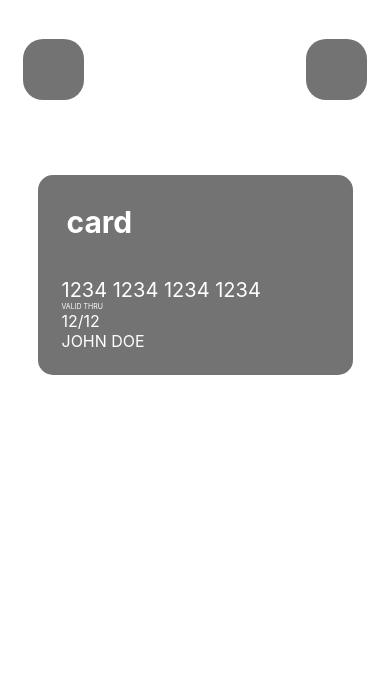
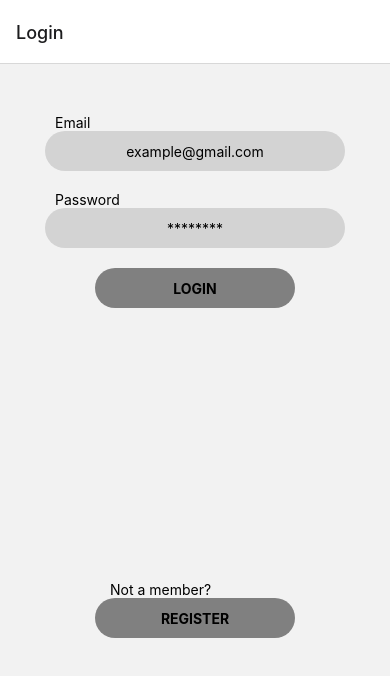
Before and after one commit to AurenSmith/PaymentProject, a React Native app: screen / in a window 390 px wide. Shown: the top 676 px of the page. Built offline with nearby package versions, Linux system fonts and the light colour scheme.

Commit message:
added screens
added navigation, added login register& next screens

```diff
--- a/App.js
+++ b/App.js
@@ -1,12 +1,118 @@
+import { NavigationContainer } from '@react-navigation/native';
+import { createNativeStackNavigator } from '@react-navigation/native-stack';
+import Checkbox from 'expo-checkbox';
 import { StatusBar } from 'expo-status-bar';
-import { StyleSheet, Text, View, TouchableOpacity, PanResponder, Animated } from 'react-native';
-import { useState, useRef } from 'react';
-import { FontAwesome } from '@expo/vector-icons';
-
+import { useState } from 'react';
+import { StyleSheet, Text, View, Button, TextInput, TouchableOpacity, Alert} from 'react-native';
 // assets or other files
 import { styles } from "./Style";
 import CardAsset from "./CardAsset";
 
+
+function LoginScreen({navigation}){
+
+//  const [name, setName] = useState('');
+
+
+  return (
+
+    <View style={styles.container}>
+      <View style={styles.login}>
+        <Text style={styles.inputLabel}>Email</Text>
+        <TextInput
+        style={styles.input}
+        placeholder='example@gmail.com'
+        // onChangeText = {(val) => setName(val)}
+        />
+        <Text style={styles.inputLabel}>Password</Text>
+        <TextInput
+        style={styles.input}
+        placeholder='********'
+        />
+      </View>
+
+          <TouchableOpacity
+            style={styles.button}
+            onPress={() => navigation.navigate('Next')}
+          >
+          <Text style={styles.buttonText}>LOGIN</Text>
+          </TouchableOpacity>
+
+        <View style={styles.register}>
+          <Text style={styles.registerText}>Not a member?</Text>
+          <TouchableOpacity
+            style={styles.button}
+            onPress={()=>navigation.navigate('Register')}
+            >
+            <Text style={styles.buttonText}>REGISTER</Text>
+          </TouchableOpacity>
+        </View>
+    </View>
+
+
+  );
+}
+function RegisterScreen({navigation, route}){
+  const [isChecked, setChecked] = useState(false);
+  return (
+    <View style={styles.container}>
+      <View style={styles.registerDetails}>
+        <Text style={styles.inputLabel}>Email</Text>
+        <TextInput
+        style={styles.input}
+        placeholder='example@gmail.com'
+        />
+        <View style={styles.row}>
+          <View>
+          <Text style={styles.inputLabel}>First Name</Text>
+          <TextInput
+          style={[styles.inputSmall, styles.fName]}
+          placeholder='eg John'
+          />
+          </View>
+          <View>
+            <Text style={styles.inputLabel}>Last Name</Text>
+            <TextInput
+          style={styles.inputSmall}
+          placeholder='eg Doe'
+          />
+          </View>
+        </View>
+        <Text style={styles.inputLabel}>Phone Number</Text>
+        <TextInput
+        style={styles.input}
+        placeholder='021 234 5678'
+        keyboardType='numeric'
+        />
+        <Text style={styles.inputLabel}>Company Name</Text>
+        <TextInput
+        style={styles.input}
+        />
+        <TextInput
+        style={styles.inputLarge}
+        />
+        <View style={styles.checkboxRow}>
+          <Checkbox
+            style={styles.checkbox}
+            value={isChecked}
+            onValueChange={setChecked}
+          />
+          <Text> Agree to terms and conditions</Text>
+        </View>
+
+
+      </View>
+      <TouchableOpacity
+          style={styles.registerButton}
+          onPress={()=>Alert.alert('Success', 'Sign Up Successful')}
+          >
+            <Text>Sign Up</Text>
+        </TouchableOpacity>
+    </View>
+  )
+}
+// aurens code is in here
+function HomeScreen({navigation, route}) {
   const MyButton = ({ onPress }) => {
     return (
       <TouchableOpacity style={styles.sidebarButton} onPress={onPress}>
@@ -23,7 +129,6 @@ const LiveChatButton = ({ onPress }) => {
     );
   };
 
-export default function App() {
   const [showAdditionalObject, setShowAdditionalObject] = useState(false);
   const [showLiveChat, setShowLiveChat] = useState(false);
 
@@ -54,8 +159,7 @@ export default function App() {
       },
     })
   ).current;
-
-  return (
+  return(
     <View style={styles.container}>
       {/* open side bar button */}
       <MyButton onPress={handleSidebarButtonPress} />
@@ -119,5 +223,43 @@ export default function App() {
 
       <StatusBar style="auto" />
     </View>
+
+  )
+}
+function NextScreen({navigation, route}) {
+  return (
+    <View style={styles.container}>
+      <View  style={styles.row}>
+        <View style={styles.circle}></View>
+        <View style={styles.square}>
+          <Text style={styles.nextAmountDollars}>-$0.00</Text>
+          <Text style={styles.nextAmountPercentage}>-0.00%</Text>
+
+        </View>
+      </View>
+    </View>
+
+  )
+}
+const Stack = createNativeStackNavigator();
+
+function App() {
+  return (
+    <NavigationContainer>
+      <Stack.Navigator initialRouteName='Login'>
+        <Stack.Screen
+          name="Login"
+          component={LoginScreen}
+          options={{title: 'Login'}}
+        />
+        <Stack.Screen name="Register" component={RegisterScreen} />
+        <Stack.Screen name='Next' component={NextScreen} />
+        <Stack.Screen name="Home" component={HomeScreen} />
+
+      </Stack.Navigator>
+    </NavigationContainer>
   );
-}
+};
+
+
+export default App;
--- a/Style.js
+++ b/Style.js
@@ -132,6 +132,117 @@ const styles = StyleSheet.create({
     height: 200,
     borderRadius: 15,
   },
+  // jayden
+  container: {
+    flex: 1,
+    paddingTop: 50,
+    alignItems: 'center',
+
+  },
+  register: {
+    marginTop: '70%'
+  },
+  row: {
+    flexDirection: 'row',
+  },
+  button: {
+    width: 200,
+    height: 40,
+    backgroundColor: 'grey',
+    padding: 10,
+    alignItems: 'center',
+    justifyContent: 'center',
+    borderRadius: 30,
+  },
+  buttonText: {
+    color: 'black',
+    fontWeight: 'bold'
+  },
+  registerText: {
+    marginLeft: 15
+  },
+  input: {
+    backgroundColor: 'lightgrey',
+    borderRadius: 30,
+    marginBottom: 20,
+    height: 40,
+    width: 300,
+    padding: 5,
+    textAlign: 'center',
+  },
+  inputSmall: {
+    backgroundColor: 'lightgrey',
+    borderRadius: 30,
+    marginBottom: 20,
+    height: 40,
+    width: 130,
+    marginTop: 0,
+    padding: 5,
+    textAlign: 'center',
+  },
+  inputLarge: {
+    backgroundColor: 'lightgrey',
+    borderRadius: 30,
+    marginBottom: 20,
+    height: 200,
+    width: 300,
+    marginTop: 0,
+    padding: 5,
+    textAlign: 'center',
+  },
+  fName: {
+    marginRight: 40
+  },
+  inputLabel: {
+    marginLeft: 10,
+  },
+  checkbox: {
+    marginLeft: 30,
+    marginRight: 10
+  },
+  checkboxRow: {
+    flexDirection: 'row',
+    alignItems: 'center',
+  },
+  registerButton: {
+    width: 200,
+    height: 40,
+    backgroundColor: 'grey',
+    padding: 10,
+    alignItems: 'center',
+    justifyContent: 'center',
+    borderRadius: 30,
+    marginTop: 20,
+  },
+  circle: {
+    width: 150,
+    height: 150,
+    borderRadius: 150,
+    backgroundColor:  'grey',
+
+    marginRight: 30
+  },
+  square: {
+    width: 130,
+    height: 90,
+    backgroundColor: 'grey',
+    borderRadius: 20,
+    marginTop: 30,
+    marginRight: 20,
+    alignItems: 'center',
+    justifyContent:  'center'
+  },
+  nextAmountDollars: {
+    color: 'white',
+    fontWeight: 'bold',
+    fontSize: 20
+  },
+  nextAmountPercentage: {
+    color: 'white',
+    fontWeight: 'bold',
+    fontSize: 10
+  }
+
 });
 
 export { styles };
```
Also changed, not shown: auren.js (added, +123 -0 lines), package.json (+7 -1 lines), 1 other file (tests, documents, lock files or other folders). Lines whose indentation alone changed are shown as unchanged.
